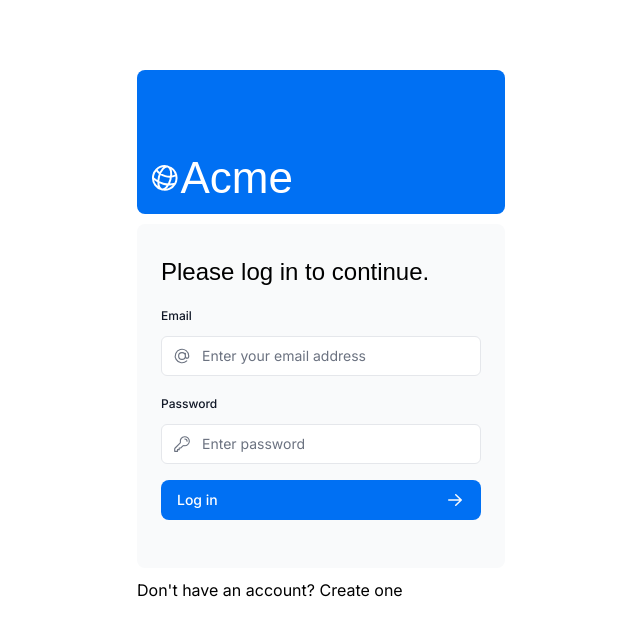
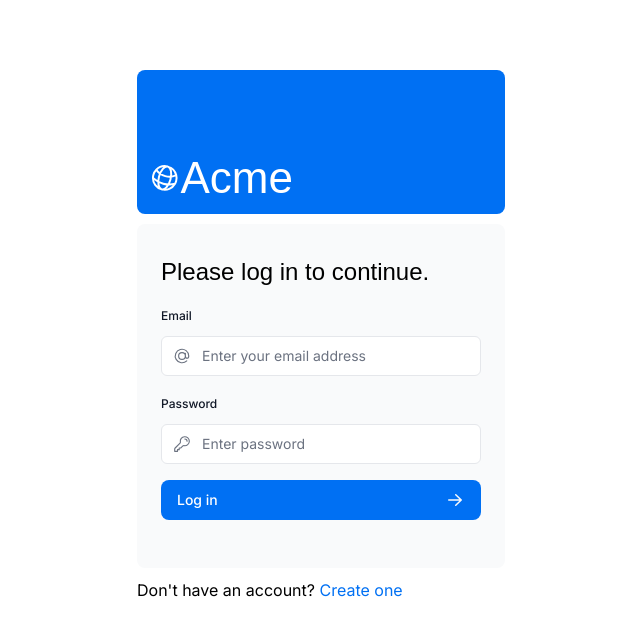
Before and after one commit to RobertBhanuPrasad/financial-dashboard, a Next.js app in the folder nextjs-dashboard/: page /login in a window 1280 px wide. Shown: the top 636 px of the page, without its empty margins (319-959 px from the left). Built offline with nearby package versions, Linux system fonts and the light colour scheme; a web font is replaced by a local one.

Commit message:
feat: create one ui is updated

```diff
--- a/nextjs-dashboard/app/login/page.tsx
+++ b/nextjs-dashboard/app/login/page.tsx
@@ -15,7 +15,7 @@
                 <Suspense>
                     <LoginForm />
                 </Suspense>
-                <p>Don't have an account? <Link href="/create-account">Create one</Link></p>
+                <p>Don't have an account? <Link href="/create-account" className='text-blue-500'>Create one</Link></p>
             </div>
         </main>
     );
```
